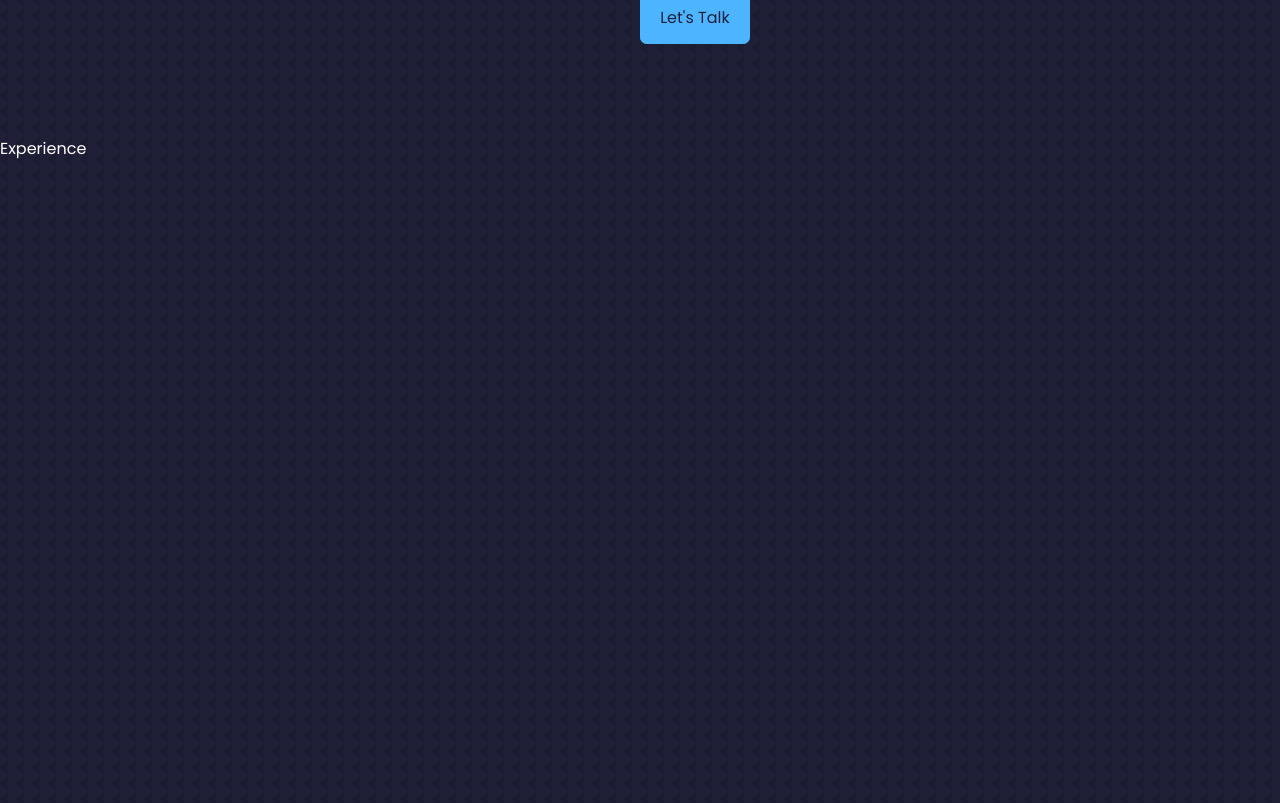
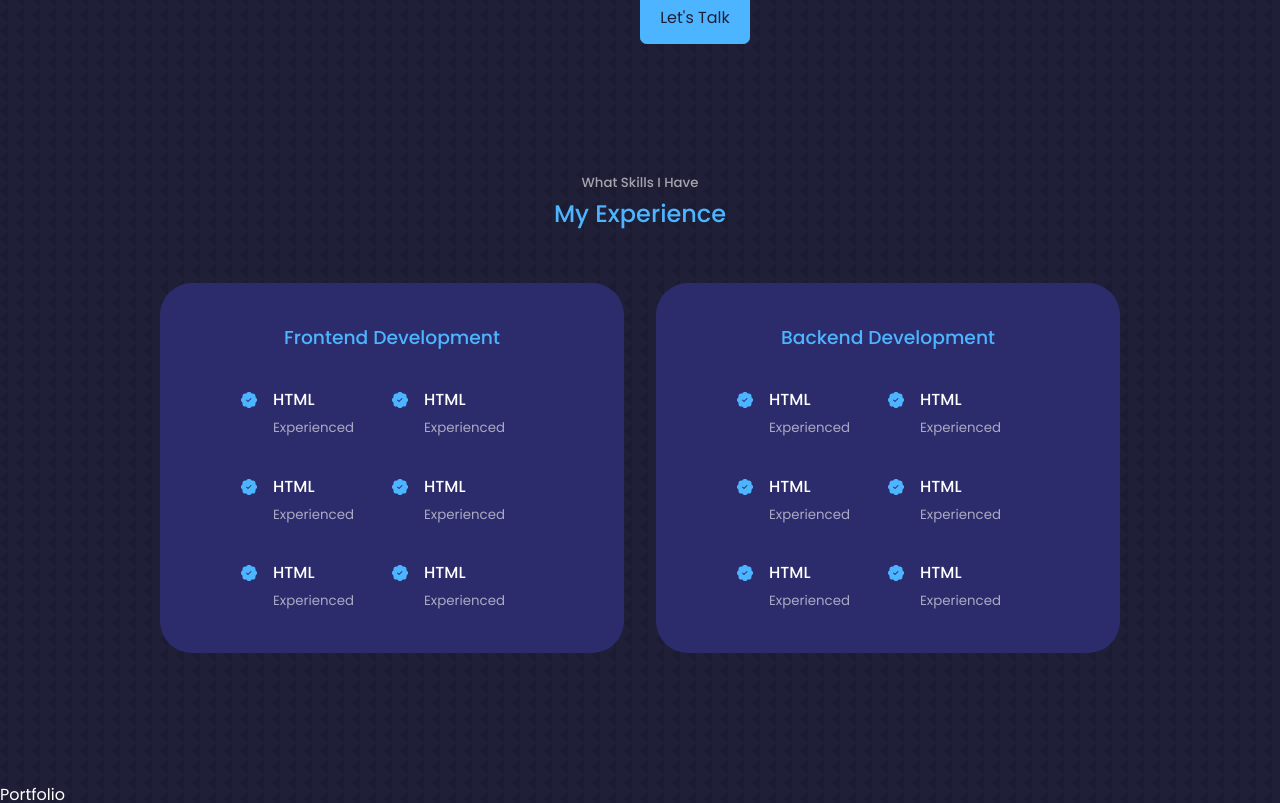
Before and after one commit to surya123-ctrl/Portfolio_surya, a React (Create React App) app: page / in a window 1280 px wide. Shown: the part 1721-2524 px from the top of the page. Built offline with nearby package versions, Linux system fonts and the light colour scheme; a web font is replaced by a local one.

Commit message:
completed experience section

```diff
--- a/src/components/About.css
+++ b/src/components/About.css
@@ -60,11 +60,11 @@
   -o-border-radius: 1rem;
   padding: 2rem;
   text-align: center;
-  transition: var(all 400m ease);
-  -webkit-transition: var(all 400m ease);
-  -moz-transition: var(all 400m ease);
-  -ms-transition: var(all 400m ease);
-  -o-transition: var(all 400m ease);
+  transition: var(--transition);
+  -webkit-transition: var(--transition);
+  -moz-transition: var(--transition);
+  -ms-transition: var(--transition);
+  -o-transition: var(--transition);
 }
 .about__card:hover {
   background: transparent;
--- a/src/components/Experience.css
+++ b/src/components/Experience.css
@@ -0,0 +1,66 @@
+.experience__container {
+  display: grid;
+  grid-template-columns: 1fr 1fr;
+  gap: 2rem;
+}
+.experience__container > div {
+  background: var(--color-bg-variant);
+  padding: 2.4rem 5rem;
+  border-radius: 2rem;
+  -webkit-border-radius: 2rem;
+  -moz-border-radius: 2rem;
+  -ms-border-radius: 2rem;
+  -o-border-radius: 2rem;
+  border: 1px solid transparent;
+  transition: var(--transition);
+  -webkit-transition: var(--transition);
+  -moz-transition: var(--transition);
+  -ms-transition: var(--transition);
+  -o-transition: var(--transition);
+}
+.experience__container > div:hover {
+  background: transparent;
+  border-color: var(--color-primary-variant);
+  cursor: default;
+}
+.experience__container > div h3 {
+  text-align: center;
+  margin-bottom: 2rem;
+  color: var(--color-primary);
+}
+.experience__content {
+  display: grid;
+  grid-template-columns: 1fr 1fr;
+  row-gap: 2rem;
+}
+.experience__details {
+  display: flex;
+  gap: 1rem;
+}
+.experience__details-icon {
+  margin-top: 6px;
+  color: var(--color-primary);
+}
+@media screen and (max-width: 1024px) {
+  .experience__container {
+    grid-template-columns: 1fr;
+  }
+  .experience__container > div {
+    width: 80%;
+    padding: 2rem;
+    margin: 0 auto;
+  }
+  .experience__content {
+    padding: 1rem;
+  }
+}
+@media screen and (max-width: 600px) {
+  .experience__container {
+    gap: 1rem;
+    width: 80%;
+  }
+  .experience__container > div {
+    width: 100%;
+    padding: 2rem 1rem;
+  }
+}
--- a/src/components/Experience.jsx
+++ b/src/components/Experience.jsx
@@ -1,7 +1,109 @@
 import React from "react";
-
+import "./Experience.css";
+import { BsFillPatchCheckFill } from "react-icons/bs";
 const Experience = () => {
-  return <section id="experience">Experience</section>;
+  return (
+    <section id="experience">
+      <h5>What Skills I Have</h5>
+      <h2>My Experience</h2>
+      <div className="container experience__container">
+        <div className="experience__frontend">
+          <h3>Frontend Development</h3>
+          <div className="experience__content">
+            <article className="experience__details">
+              <BsFillPatchCheckFill className="experience__details-icon" />
+              <div>
+                <h4>HTML</h4>
+                <small className="text-light">Experienced</small>
+              </div>
+            </article>
+            <article className="experience__details">
+              <BsFillPatchCheckFill className="experience__details-icon" />
+              <div>
+                <h4>HTML</h4>
+                <small className="text-light">Experienced</small>
+              </div>
+            </article>
+            <article className="experience__details">
+              <BsFillPatchCheckFill className="experience__details-icon" />
+              <div>
+                <h4>HTML</h4>
+                <small className="text-light">Experienced</small>
+              </div>
+            </article>
+            <article className="experience__details">
+              <BsFillPatchCheckFill className="experience__details-icon" />
+              <div>
+                <h4>HTML</h4>
+                <small className="text-light">Experienced</small>
+              </div>
+            </article>
+            <article className="experience__details">
+              <BsFillPatchCheckFill className="experience__details-icon" />
+              <div>
+                <h4>HTML</h4>
+                <small className="text-light">Experienced</small>
+              </div>
+            </article>
+            <article className="experience__details">
+              <BsFillPatchCheckFill className="experience__details-icon" />
+              <div>
+                <h4>HTML</h4>
+                <small className="text-light">Experienced</small>
+              </div>
+            </article>
+          </div>
+        </div>
+        <div className="experience__backend">
+          <h3>Backend Development</h3>
+          <div className="experience__content">
+            <article className="experience__details">
+              <BsFillPatchCheckFill className="experience__details-icon" />
+              <div>
+                <h4>HTML</h4>
+                <small className="text-light">Experienced</small>
+              </div>
+            </article>
+            <article className="experience__details">
+              <BsFillPatchCheckFill className="experience__details-icon" />
+              <div>
+                <h4>HTML</h4>
+                <small className="text-light">Experienced</small>
+              </div>
+            </article>
+            <article className="experience__details">
+              <BsFillPatchCheckFill className="experience__details-icon" />
+              <div>
+                <h4>HTML</h4>
+                <small className="text-light">Experienced</small>
+              </div>
+            </article>
+            <article className="experience__details">
+              <BsFillPatchCheckFill className="experience__details-icon" />
+              <div>
+                <h4>HTML</h4>
+                <small className="text-light">Experienced</small>
+              </div>
+            </article>
+            <article className="experience__details">
+              <BsFillPatchCheckFill className="experience__details-icon" />
+              <div>
+                <h4>HTML</h4>
+                <small className="text-light">Experienced</small>
+              </div>
+            </article>
+            <article className="experience__details">
+              <BsFillPatchCheckFill className="experience__details-icon" />
+              <div>
+                <h4>HTML</h4>
+                <small className="text-light">Experienced</small>
+              </div>
+            </article>
+          </div>
+        </div>
+      </div>
+    </section>
+  );
 };
 
 export default Experience;
--- a/src/index.css
+++ b/src/index.css
@@ -17,8 +17,8 @@
   --color-light: rgba(255, 255, 255, 0.6);
   --container-width-lg: 75%;
   --container-width-md: 86%;
-  --container-width-ms: 90%;
-  --transition: all 400m ease;
+  --container-width-sm: 90%;
+  --transition: all 500ms ease;
 }
 html {
   scroll-behavior: smooth;
@@ -47,7 +47,6 @@
 }
 section {
   margin-top: 8rem;
-  height: 100vh;
 }
 section > h2,
 section > h5 {
```
